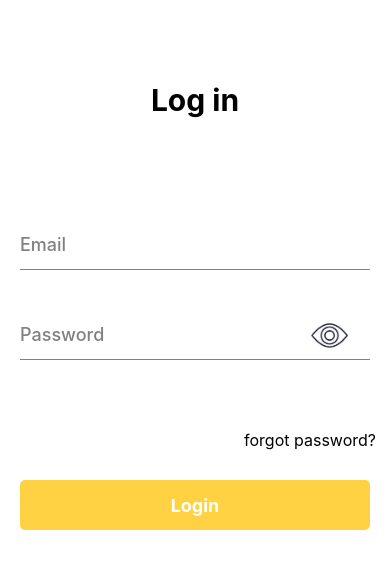
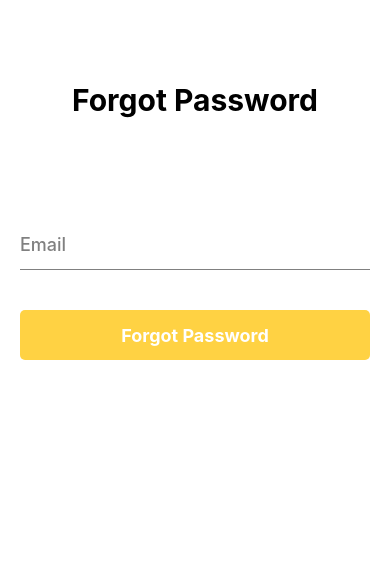
Before and after one commit to Satishphogat/OnlineClasses-ReactNative, a React Native app: screen / in a window 390 px wide. Shown: the top 568 px of the page. Built offline with nearby package versions, Linux system fonts and the light colour scheme.

Commit message:
feature: forgot password: worked on ui.

```diff
--- a/App.js
+++ b/App.js
@@ -2,11 +2,13 @@ import React, {Component} from 'react'
 import {Text, View} from 'react-native'
 import Parent from './Parent.js';
 import Login from './src/Login.js';
+import ForgotPassword from './src/ForgotPassword.js';
 
 export default class App extends Component {
   render() {
     return (
-      <Login></Login>
+      // <Login></Login>
+      <ForgotPassword></ForgotPassword>
     )
   }
 }
--- a/src/CommonButton.js
+++ b/src/CommonButton.js
@@ -1,15 +1,16 @@
 import React, {Component} from 'react';
 import { View, TouchableOpacity, StyleSheet, Text } from "react-native";
+import { PropTypes } from 'react'
 
 class CommonButton extends Component {
 
-    onPressBtn = () => {
-         //this.props.callBack();
-    };
+    onPressBtn = value => {
+        this.props.callback(value);
+      };
 
     render() {
         return (
-            <TouchableOpacity style = {styles.yellowButton} onPress = {this.onPressBtn()} >
+            <TouchableOpacity style = {styles.yellowButton} onPress={() => this.onPressBtn('React')} >
                 <Text style = {styles.loginText}>{this.props.title}</Text>
             </TouchableOpacity>
         )
--- /dev/null
+++ b/src/ForgotPassword.js
@@ -0,0 +1,53 @@
+import React, { Component } from "react";
+import { View, SafeAreaView } from "react-native";
+import HeaderView from "./HeaderView.js";
+import TextField from './TextField';
+import CommonButton from './CommonButton';
+import { PropTypes } from 'react'
+
+class ForgotPassword extends Component {
+
+    state = {
+        id: String
+    }
+
+    onClickListner(type) {
+        switch(type) {
+          case 'keyboardDone':
+              console.log(type)
+              break
+          case 'forgotPassword':
+            break
+        }
+      }
+
+    //   onPress1 = () => {
+    //       alert('success true')
+    //   }
+
+    myCallback = () => {
+        alert('success');
+      };
+
+    render() {
+        return(
+            <SafeAreaView style={{flex: 1}}>
+
+            <HeaderView title='Forgot Password'></HeaderView>
+
+            <TextField label = 'Email'
+            onChange={(text) => {
+              this.setState({id: text.replace(/\s/g, '')})
+            }}
+            value= {this.state.id}
+            keyboardType = {'email-address'}
+            returnKeyType = {'next'}
+            nextButtonAction = {() => this.onClickListner('keyboardDone')}
+             ></TextField>
+
+            <CommonButton callback = {this.myCallback}  title={'Forgot Password'} ></CommonButton>
+            </SafeAreaView>
+    )}
+}
+
+export default ForgotPassword;
--- a/src/HeaderView.js
+++ b/src/HeaderView.js
@@ -1,12 +1,26 @@
 import React, {Component  } from "react";
-import { View, Text } from "react-native";
+import { View, Text, StyleSheet } from "react-native";
 
-function HeaderView() {
+const HeaderView = ({title}) => {
     return(
-        <View style={{height: 200, width: '100%', alignItems: 'center', flexDirection: 'row', justifyContent: 'center'}}>
-            <Text style={{fontSize: 30, fontWeight: 'bold'}}>Log in</Text>
+        <View style={styles.container}>
+            <Text style={styles.text}>{title}</Text>
         </View>
     )
 }
 
 export default HeaderView;
+
+const styles = StyleSheet.create({
+    container: {
+    height: 200,
+    width: '100%',
+    alignItems: 'center',
+    flexDirection: 'row',
+    justifyContent: 'center'
+    },
+    text: {
+        fontSize: 30,
+        fontWeight: 'bold'
+    }
+})
--- a/src/Login.js
+++ b/src/Login.js
@@ -53,7 +53,7 @@ class Login extends Component {
         return (
         <SafeAreaView style={{flex: 1}}>
 
-            <HeaderView></HeaderView>
+            <HeaderView title='Login'></HeaderView>
 
             <TextField label = 'Email'
             onChange={(text) => {
```
